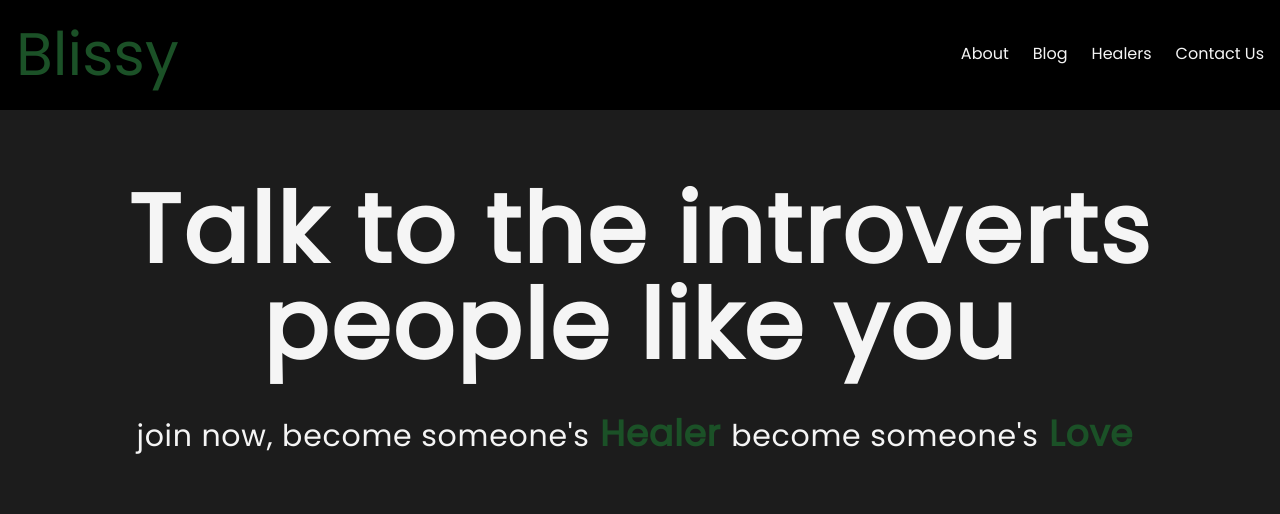
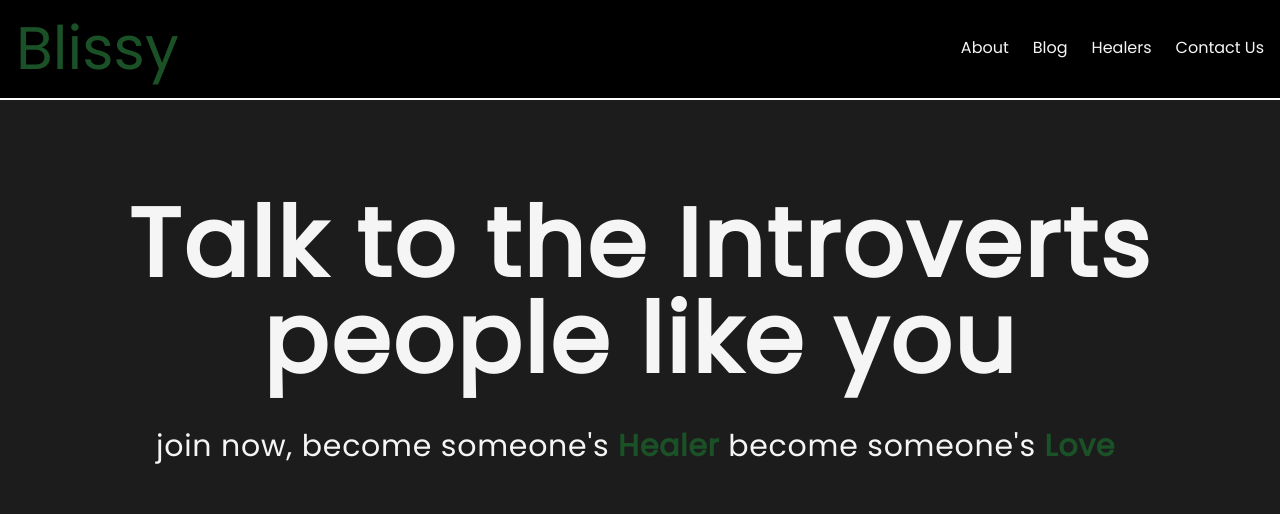
Before and after one commit to amansingh456/blissy-website, a Next.js app: page / in a window 1280 px wide. Shown: the top 514 px of the page. Built offline with nearby package versions, Linux system fonts and the light colour scheme.

Commit message:
changes done

```diff
--- a/src/app/components/Faqs.tsx
+++ b/src/app/components/Faqs.tsx
@@ -57,15 +57,15 @@ const Faqs: React.FC = () => {
           {faqData.map((faq, index) => (
             <div
               key={index}
-              className="bg-highDark hover:bg-lowDark duration-300 mb-1 p-2"
+              className="bg-highDark hover:bg-opacity-30 duration-300 mb-1 p-4"
             >
-              <div className="text-md sm:text-xl lg:text-2xl tracking-wide leading-[22px] lg:leading-[38px]">
-                <div className="flex justify-between items-center">
+              <div className="bs:text-md sm:text-xl lg:text-2xl tracking-wide leading-[22px] lg:leading-[38px]">
+                <div
+                  className="flex justify-between items-center clickEffect cursor-pointer duration-500"
+                  onClick={() => toggleOpen(index)}
+                >
                   <span> {faq.que}</span>
-                  <span
-                    className="cursor-pointer clickEffect"
-                    onClick={() => toggleOpen(index)}
-                  >
+                  <span className="cursor-pointer clickEffect">
                     {!openStates[index] ? (
                       <IoChevronDownCircleSharp />
                     ) : (
--- a/src/app/components/FeelSpecial3.tsx
+++ b/src/app/components/FeelSpecial3.tsx
@@ -9,7 +9,7 @@ const FeelSpecial: React.FC = () => {
     "bg-highDark text-lowLight mb-10 mt-0 md:mt-10 px-10 py-4 text-xl font-bold tracking-wide  cursor-pointer clickEffect";
 
   return (
-    <div className="h-[80vh] w-full text-lowLight bg-lowDark ">
+    <div className="bs:h-[60vh] md:h-[80vh] w-full text-lowLight bg-lowDark ">
       <div
         className="w-full max-w-screen-xxl px-4 m-auto bg-cover h-full bg-no-repeat"
         style={{
--- a/src/app/components/Footer.tsx
+++ b/src/app/components/Footer.tsx
@@ -9,13 +9,13 @@ const Footer: React.FC = () => {
     "bg-highDark text-lowLight mb-10 mt-10 md:mt-10 px-10 py-4 text-xl font-bold tracking-wide  cursor-pointer clickEffect";
 
   return (
-    <footer className="bs:py-10 sm:py-10 py-20 w-full text-lowLight bg-lowDark ">
-      <div className="w-full max-w-screen-xxl px-4 m-auto flex bs:mb-4 sm:mb-4 bs:flex-col sm:flex-col md:flex-col md:items-center lg:flex-row xl:flex-row  justify-between">
+    <footer className="bs:py-10 sm:py-10 py-20 w-full text-lowLight bg-highDark ">
+      <div className="w-full max-w-screen-xxl px-4 m-auto flex bs:mb-4 sm:mb-4 bs:flex-col sm:flex-col md:flex-col  md:items-center lg:flex-row xl:flex-row  justify-between">
         <div className="w-full p-4">
           <p className="mb-4 text-xl sm:text-3xl lg:text-4xl tracking-wide leading-[38px] font-bold">
-            Your privacy, our priority:{" "}
-            <span className="text-mainGreen">Blissy</span> ensures your security
-            with strict privacy measures.
+            Your privacy, our priority :
+            <span className="text-mainGreen"> Blissy</span> ensures your
+            security with strict privacy measures.
           </p>
           <img
             src="https://framerusercontent.com/images/JeZ8C11qxwXGHoeMozBuruDXMA.png"
--- a/src/app/components/HeroSection1.tsx
+++ b/src/app/components/HeroSection1.tsx
@@ -10,18 +10,18 @@ const HeroSection1: React.FC = () => {
 
   return (
     <>
-      <div className=" bg-lowDark w-full bs:mt-20 sm:mt-24 mt-28 h-[65vh] flex flex-col items-center">
+      <div className=" bg-lowDark w-full mt-[100px] md:h-[80vh] lg:h-[70vh] xl:h-[70vh] xxl:h-[70vh] flex flex-col items-center ">
         <div className="w-full max-w-screen-xxl px-4 m-auto text-center">
-          <h1 className="text-lowLight font-extrabold bs:text-4xl sm:text-5xl md:text-6xl lg:text-7xl xl:text-8xl tracking-wide mt-16">
-            Talk to the introverts people like you
+          <h1 className="text-lowLight font-extrabold bs:mt-10 sm:mt-10 bs:text-4xl sm:text-5xl md:text-7xl lg:text-8xl xl:text-8xl bs:leading-normal sm:leading-normal tracking-wide">
+            Talk to the Introverts people like you
           </h1>
-          <p className="hidden md:block text-lowLight text-lg sm:text-2xl lg:text-3xl tracking-wide mt-10">
+          <p className=" text-lowLight text-lg sm:text-2xl md:text-3xl  lg:text-3xl tracking-wide mt-10">
             join now, become someone's
-            <span className="text-mainGreen font-bold text-4xl">
+            <span className="text-mainGreen font-bold text-lg sm:text-2xl md:text-3xl  lg:text-3xl tracking-wide">
               &nbsp;Healer&nbsp;
             </span>
             become someone's
-            <span className="text-mainGreen font-bold text-4xl">
+            <span className="text-mainGreen font-bold text-lg sm:text-2xl md:text-3xl  lg:text-3xl tracking-wide">
               &nbsp;Love&nbsp;
             </span>
           </p>
--- a/src/app/components/MobileScroll.tsx
+++ b/src/app/components/MobileScroll.tsx
@@ -50,7 +50,7 @@ const MobileScroll: React.FC = () => {
           ))}
         </div>
         <div className="w-[30%]flex justify-center">
-          <div className="mobile-mockup w-[290px] py-3 h-[600px] roudned-lg rounded-3xl bg-greish shadow-[rgba(7,_65,_210,_0.1)_0px_9px_30px]">
+          <div className="mobile-mockup w-[280px] py-3 h-[600px] roudned-lg rounded-3xl bg-greish shadow-[rgba(7,_65,_210,_0.1)_0px_9px_30px]">
             <div className="overflow-hidden h-full flex justify-center items-center absolute-center">
               <img
                 src={scrollData[currentImg].mobile_img}
--- a/src/app/components/Navbar.tsx
+++ b/src/app/components/Navbar.tsx
@@ -2,6 +2,7 @@
 import React, { useEffect, useState } from "react";
 import { RiMenu5Line } from "react-icons/ri";
 import { IoIosCloseCircle } from "react-icons/io";
+import { motion, AnimatePresence } from "framer-motion";
 
 const Navbar: React.FC = () => {
   const [showLinks, setShowLinks] = useState<boolean>(false);
@@ -23,7 +24,7 @@ const Navbar: React.FC = () => {
   }, []);
 
   return (
-    <nav className="z-1 w-full z-10 text-lowLight bg-highDark h-28 flex items-center fixed -top-0.5 left-0 right-0">
+    <nav className="z-1 w-full z-10 text-lowLight bg-highDark h-[100px] flex items-center fixed -top-0.5 left-0 right-0">
       <div className="w-full max-w-screen-xxl px-4 m-auto">
         <ul className="flex justify-between w-full items-center">
           <li>
@@ -33,7 +34,14 @@ const Navbar: React.FC = () => {
           </li>
 
           {showLinks ? (
-            <li className="flex gap-6 ">
+            <AnimatePresence>
+              <motion.li
+                initial={{ opacity: 0 }}
+                animate={{ opacity: 1 }}
+                exit={{ opacity: 0 }}
+                transition={{ duration: 0.5 }}
+                className="flex gap-6 "
+              >
                 <a href="/" className="clickEffect">
                   About
                 </a>
@@ -46,12 +54,23 @@ const Navbar: React.FC = () => {
                 <a href="/" className="clickEffect">
                   Contact Us
                 </a>
-            </li>
+              </motion.li>
+            </AnimatePresence>
           ) : !showLinks ? (
+            <AnimatePresence>
+              <motion.li
+                initial={{ opacity: 0 }}
+                animate={{ opacity: 1 }}
+                exit={{ opacity: 0 }}
+                transition={{ duration: 0.5 }}
+                className="flex gap-6 "
+              >
                 <RiMenu5Line
                   className="text-4xl md:text-6xl clickEffect"
                   onClick={() => setIsSidebarOpen(true)}
                 />
+              </motion.li>
+            </AnimatePresence>
           ) : (
             ""
           )}
@@ -59,10 +78,19 @@ const Navbar: React.FC = () => {
 
         {isSidebarOpen && !showLinks && (
           <>
-            <div className="fixed top-0 left-0 w-full h-full bg-highDark opacity-90 z-0"></div>
-            <div
-              className="fixed  top-10  z-1 w-40 rounded-lg -right-8 bg-mainGreen opacity-100 text-lowLight text-lg flex flex-col items-start justify-center p-4 gap-4"
-              style={{ transition: "all 3s 1s ease-in-out" }}
+            <motion.div
+              initial={{ opacity: 0 }}
+              animate={{ opacity: 0.9 }}
+              exit={{ opacity: 0 }}
+              transition={{ duration: 0.5 }}
+              className="fixed top-0 left-0 w-full h-full  bg-highDark opacity-90 z-0"
+            ></motion.div>
+            <motion.div
+              initial={{ opacity: 0, x: 100 }}
+              animate={{ opacity: 1, x: 0 }}
+              exit={{ opacity: 0, x: 100 }}
+              transition={{ duration: 0.5 }}
+              className="fixed top-8  z-1 w-40 rounded-lg -right-8 bg-mainGreen opacity-100 text-lowLight text-lg flex flex-col items-start justify-center p-4 gap-4"
             >
               <div className="flex justify-end w-[80%]">
                 <IoIosCloseCircle
@@ -81,7 +109,7 @@ const Navbar: React.FC = () => {
                 Healers
               </a>
               <a href="/">Contact Us</a>
-            </div>
+            </motion.div>
           </>
         )}
       </div>
--- a/src/app/globals.css
+++ b/src/app/globals.css
@@ -91,6 +91,21 @@ body {
   background-size: cover;
 }
 
+::-webkit-scrollbar {
+  width: 1.3rem;
+}
+
+/* ::-webkit-scrollbar-track {
+  background-color: #000000;
+} */
+
+::-webkit-scrollbar-thumb {
+  background-color: #1b5127;
+  border-radius: 1rem;
+  border: 0.5rem solid transparent;
+  background-clip: content-box;
+}
+
 @media all and (max-width: 767px) {
   .non-mobile {
     display: none !important;
--- a/tailwind.config.ts
+++ b/tailwind.config.ts
@@ -20,6 +20,7 @@ const config: Config = {
         greish: "#111111",
         lowDark: "#1c1c1c",
         highLight: "#FFFFFF",
+        trans: "#0e0e0e",
       },
       screens: {
         bs: "300px",
```
Also changed, not shown: src/app/components/Showcase2.tsx (+7 -7 lines). Lines whose indentation alone changed are shown as unchanged.
